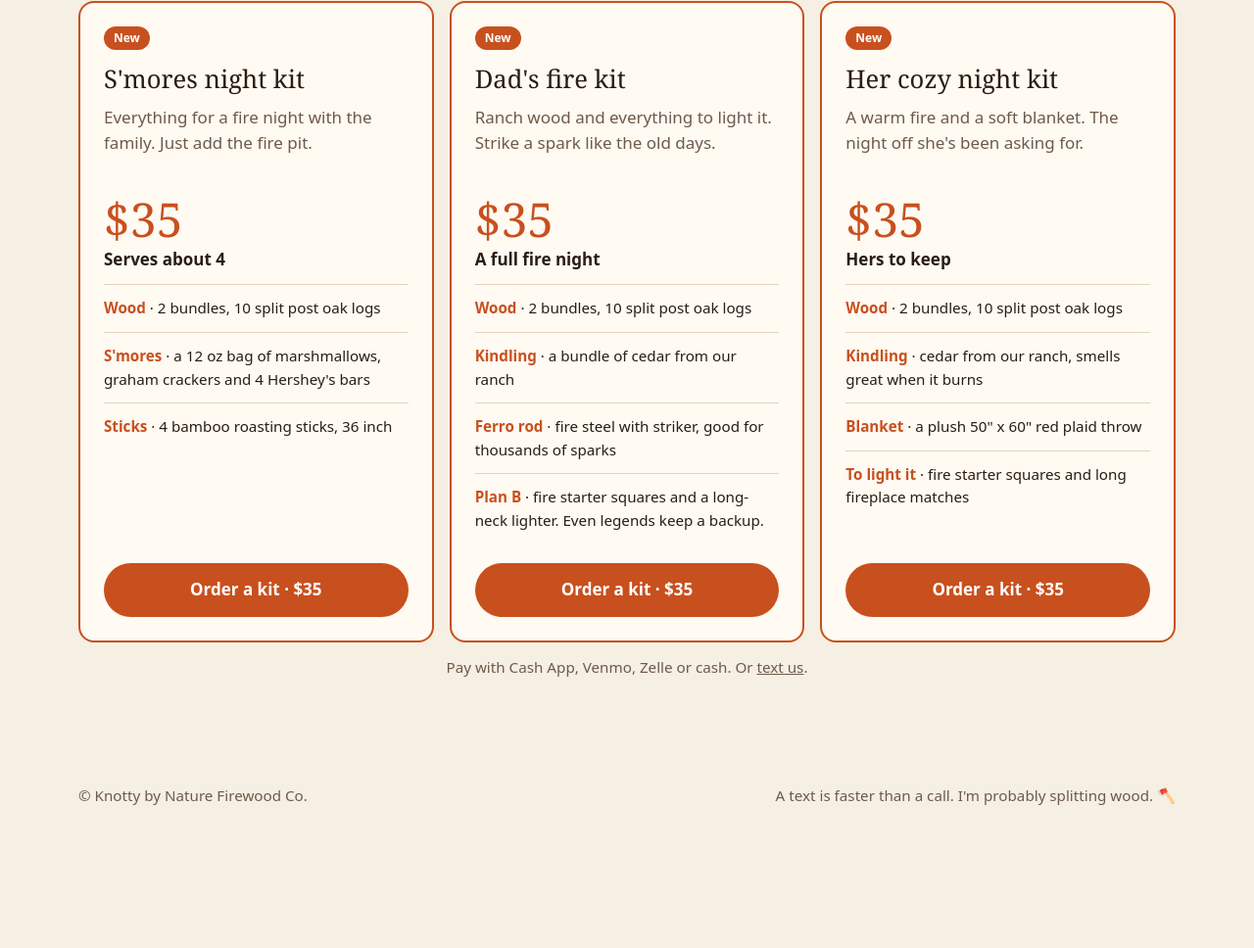
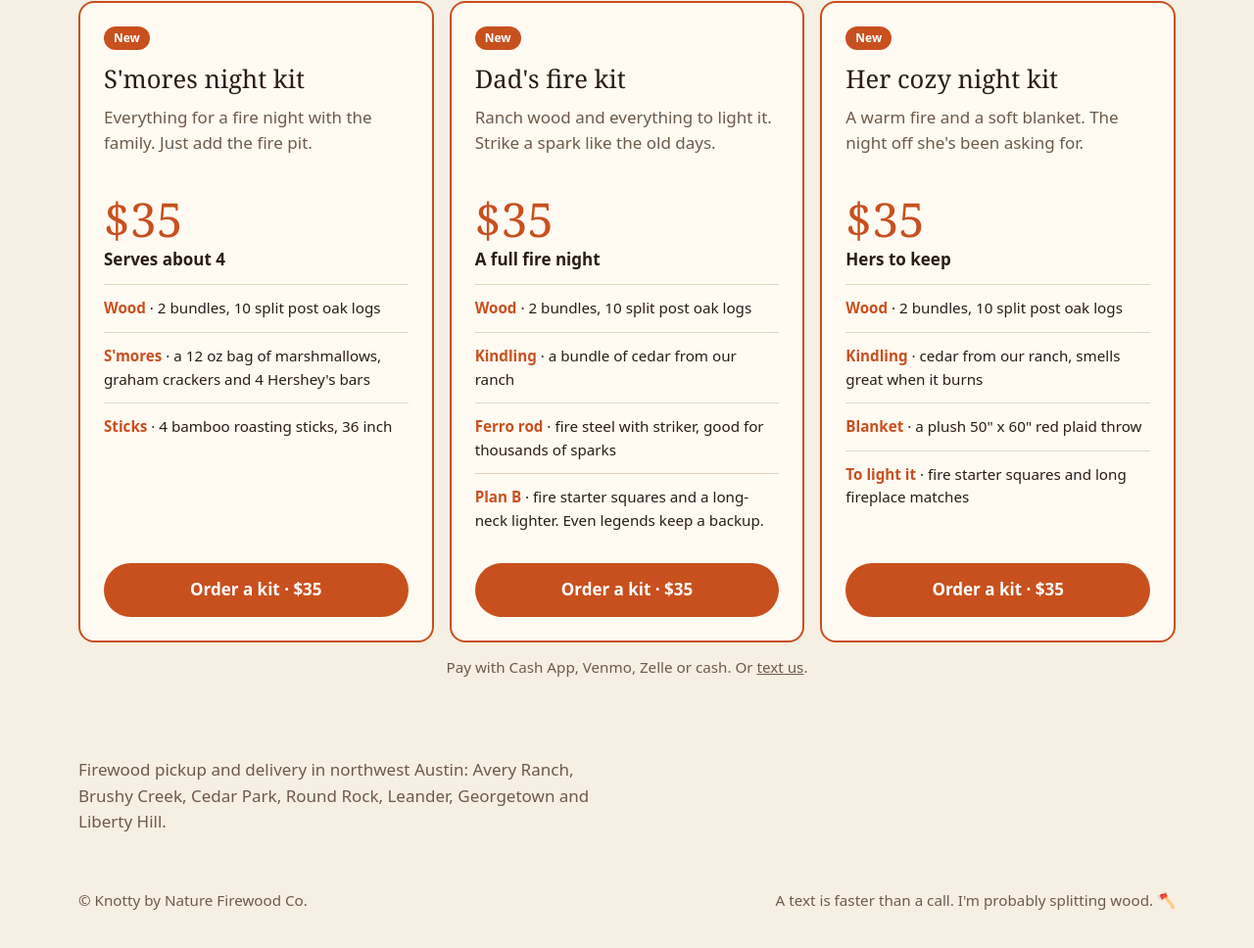
Before and after one commit to alejandro-davila/Logs, a plain HTML site: page dist/index.html in a window 1280 px wide. Shown: the part 2860-3828 px from the top of the page at 98% size. Before the commit the page ends 3725 px from the top, so only its background shows below. Drawn offline with Linux system fonts and the light colour scheme.

Commit message:
Local SEO: Austin title and description, business schema, service area, robots and sitemap
Co-Authored-By: Claude Opus 5.5 <noreply@anthropic.com>

```diff
--- a/dist/index.html
+++ b/dist/index.html
@@ -3,8 +3,9 @@
 <head>
 <meta charset="utf-8">
 <meta name="viewport" content="width=device-width, initial-scale=1">
-<title>Knotty by Nature Firewood Co.</title>
-<meta name="description" content="Texas post oak and cedar firewood cut on our ranch in Rosebud, TX. 5 split logs per bundle, $8. Pickup in 78717 or free delivery nearby on 10+ bundles.">
+<title>Firewood in Austin, Cedar Park & Round Rock | Knotty by Nature Firewood Co.</title>
+<meta name="description" content="Firewood for sale in northwest Austin. Texas post oak and cedar from our family ranch, $8 a bundle or $7 for 10+. Pickup in Avery Ranch / Brushy Creek (78717) or delivery to Cedar Park, Round Rock, Leander and Austin. Order online or text 737-325-9530.">
+<link rel="canonical" href="https://knottybynature.lightsandheights.workers.dev/">
 <link rel="icon" type="image/png" href="favicon.png">
 <style>
 :root{--paper:#f6efe3;--ink:#2a1d14;--muted:#6e5a4a;--ember:#c8501e;--card:#fffaf2;--line:#e2d4c0}
@@ -90,6 +91,7 @@ dialog::backdrop{background:rgba(20,12,6,.6)}
 .hp{position:absolute;left:-9999px}
 @media(max-width:820px){.cards,.split,.kit .kit-row{grid-template-columns:1fr}.hero{min-height:440px}}
 </style>
+<script type="application/ld+json">{"@context": "https://schema.org", "@type": "LocalBusiness", "name": "Knotty by Nature Firewood Co.", "description": "Texas post oak and cedar firewood from our family ranch, sold in 5 log bundles in northwest Austin.", "url": "https://knottybynature.lightsandheights.workers.dev/", "telephone": "+1-737-325-9530", "image": "https://knottybynature.lightsandheights.workers.dev/woods.jpeg", "logo": "https://knottybynature.lightsandheights.workers.dev/logo.png", "priceRange": "$7-$35", "address": {"@type": "PostalAddress", "addressLocality": "Austin", "addressRegion": "TX", "postalCode": "78717", "addressCountry": "US"}, "areaServed": ["Austin", "Cedar Park", "Round Rock", "Leander", "Georgetown", "Liberty Hill", "Brushy Creek", "Avery Ranch"], "makesOffer": [{"@type": "Offer", "name": "Firewood bundle, 5 split logs", "price": "8", "priceCurrency": "USD"}, {"@type": "Offer", "name": "Firewood bundles, 10 or more", "price": "7", "priceCurrency": "USD"}, {"@type": "Offer", "name": "S'mores night kit", "price": "35", "priceCurrency": "USD"}, {"@type": "Offer", "name": "Dad's fire kit", "price": "35", "priceCurrency": "USD"}, {"@type": "Offer", "name": "Her cozy night kit", "price": "35", "priceCurrency": "USD"}]}</script>
 </head>
 <body>
 <div class="wrap">
@@ -191,6 +193,7 @@ dialog::backdrop{background:rgba(20,12,6,.6)}
 <div class="pay pay-center"><span>Pay with Cash App, Venmo, Zelle or cash. Or <a href="sms:+17373259530">text us</a>.</span></div>
 </section>
 
+<p class="lede area">Firewood pickup and delivery in northwest Austin: Avery Ranch, Brushy Creek, Cedar Park, Round Rock, Leander, Georgetown and Liberty Hill.</p>
 <footer>
 <span>© Knotty by Nature Firewood Co.</span>
 <span>A text is faster than a call. I'm probably splitting wood. 🪓</span>
```
Also changed, not shown: dist/robots.txt (added), dist/sitemap.xml (added).
